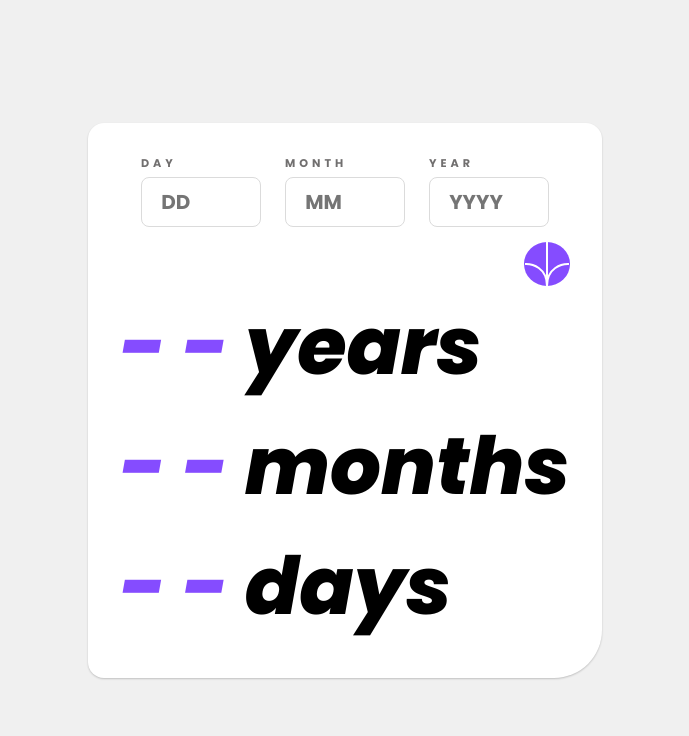
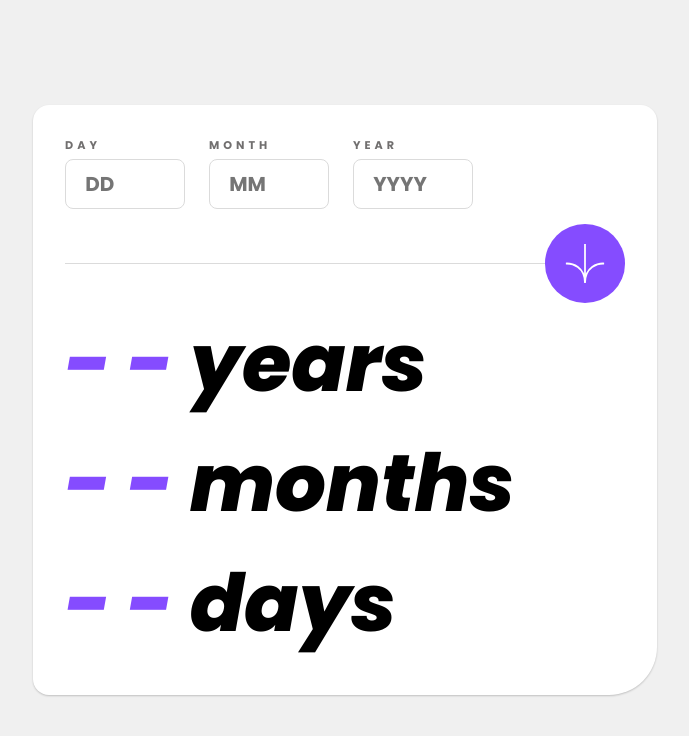
Before and after one commit to LorryAfriyie/age-calculator-app, a React (Vite) app: page / in a window 1280 px wide. Shown: the top 736 px of the page, without its empty margins (295-984 px from the left). Built offline with nearby package versions, Linux system fonts and the light colour scheme.

Commit message:
useRef and code refactor
Adding useRef to be able to access input elements for conditional styling and refactoring useState elements to prevent changing state variables from controlled to uncontrolled.

```diff
--- a/src/components/CalculatorCard.jsx
+++ b/src/components/CalculatorCard.jsx
@@ -12,7 +12,7 @@ function CalculatorCard() {
   function calculateAge(e) {
     e.preventDefault();
 
-    setData({
+    setResult({
       resultDay:
         _day > data.day.trim()
           ? _day - data.day.trim()
@@ -32,6 +32,9 @@ function CalculatorCard() {
     year: "",
     month: "",
     day: "",
+  });
+
+  const [result, setResult] = useState({
     resultYear: "",
     resultMonth: "",
     resultDay: "",
@@ -58,6 +61,7 @@ function CalculatorCard() {
             value={data.day}
             onChange={handleInputChange}
             placeHolder={"DD"}
+            ref={dayInput}
           />
 
           <Input
@@ -67,6 +71,7 @@ function CalculatorCard() {
             value={data.month}
             onChange={handleInputChange}
             placeHolder={"MM"}
+            ref={monthInput}
           />
 
           <Input
@@ -76,18 +81,21 @@ function CalculatorCard() {
             value={data.year}
             onChange={handleInputChange}
             placeHolder={"YYYY"}
+            ref={yearInput}
           />
         </div>
 
-        <Button type={"submit"} name={"submit"} />
+        <div className="submit_container">
+          <Button type={"submit"} name={"submit"} />
+        </div>
       </form>
 
       {/*  <div className="border" /> */}
 
       <AgeDisplay
-        year={data.resultYear}
-        month={data.resultMonth}
-        day={data.resultDay}
+        year={result.resultYear}
+        month={result.resultMonth}
+        day={result.resultDay}
       />
     </div>
   );
--- a/src/components/input.jsx
+++ b/src/components/input.jsx
@@ -1,6 +1,8 @@
+/* eslint-disable react/display-name */
 import { forwardRef } from "react";
 
-function Input({ type, name, value, onChange, labelName, placeHolder }) {
+const Input = forwardRef(
+  ({ type, name, value, onChange, labelName, placeHolder }, ref) => {
     return (
       <div className="form-control">
         <label htmlFor={name}>{labelName}</label>
@@ -12,9 +14,11 @@ function Input({ type, name, value, onChange, labelName, placeHolder }) {
           value={value}
           onChange={onChange}
           placeholder={placeHolder}
+          ref={ref}
         />
       </div>
     );
-}
+  },
+);
 
 export default Input;
--- a/src/scss/CalculatorCard.scss
+++ b/src/scss/CalculatorCard.scss
@@ -4,13 +4,27 @@
   border-radius: 1rem 1rem 3rem 1rem;
   box-shadow: 0 1px 2px 0 rgba(0, 0, 0, 0.2);
   position: relative;
+
   .dob_inputs {
     display: flex;
-    justify-content: center;
+    justify-content: flex-start;
     gap: 1.5rem;
   }
 
   .border {
     border-bottom: 1px solid var(--clr-light-grey);
   }
+
+  .submit_container {
+    display: flex;
+    align-items: center;
+  }
+
+  .submit_container::before {
+    content: "";
+    width: 30rem;
+    height: 1px;
+    display: flex;
+    background-color: var(--clr-light-grey);
+  }
 }
--- a/src/scss/button.scss
+++ b/src/scss/button.scss
@@ -5,6 +5,11 @@ button {
   border-radius: 50%;
   background-color: var(--clr-purple);
   margin-inline-start: auto;
+  padding: 1.25rem;
+
+  img {
+    width: 40px;
+  }
 }
 
 button:hover {
--- a/src/scss/main.scss
+++ b/src/scss/main.scss
@@ -34,6 +34,10 @@
   font-style: italic;
 }
 
+.error {
+  border: 1px solid var(--clr-red) !important;
+}
+
 * {
   box-sizing: border-box;
   margin: 0;
```
Also changed, not shown: src/components/SetBorder.jsx (added), src/components/validation.jsx (added). Lines whose indentation alone changed are shown as unchanged.
